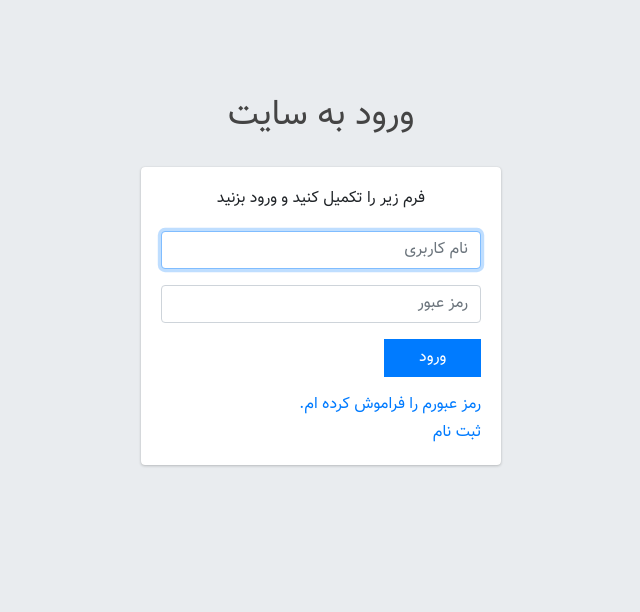
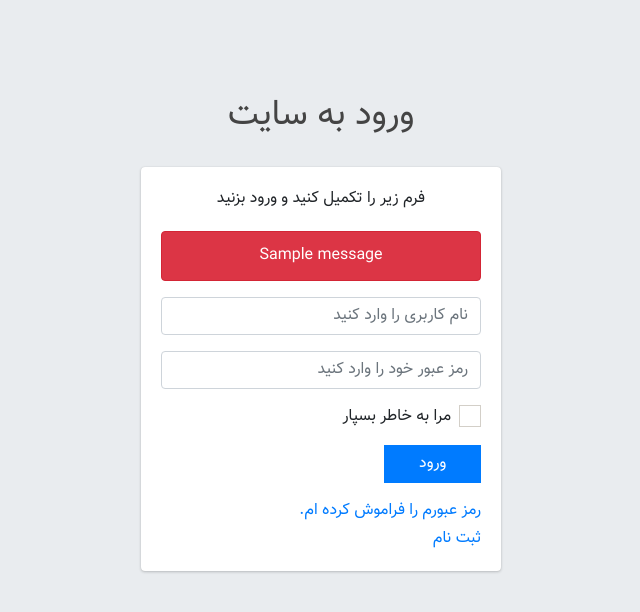
Before and after one commit to Alibehzad79/CarBlog, a Django app: page /accounts/login/ in a window 1280 px wide. Shown: the top 612 px of the page, without its empty margins (319-959 px from the left). Run offline with Django 4.2, Linux system fonts and the light colour scheme; tables that the repository leaves empty hold one stand-in row (values such as "Sample post"); one stand-in notice (Sample message) is shown; some libraries are stand-ins or nearby versions.

Commit message:
customize login page and fix bugs

```diff
--- a/accounts_app/forms.py
+++ b/accounts_app/forms.py
@@ -5,6 +5,24 @@ from accounts_app.models import CustomUser
 from tinymce.widgets import TinyMCE
 from blog_app.models import Category, Tag, Article
 from slider_app.models import Slider
+
+
+class LoginForm(forms.Form):
+    username = forms.CharField(
+        widget=forms.TextInput(attrs={'class': 'form-control d-block', 'placeholder': 'نام کاربری را وارد کنید'}),
+        label='نام کاربری')
+    password = forms.CharField(
+        widget=forms.PasswordInput(attrs={'class': 'form-control', 'placeholder': 'رمز عبور خود را وارد کنید'}),
+        label='رمز عبور')
+    remember_me = forms.BooleanField(widget=forms.CheckboxInput(attrs={'class': 'form-control'}), required=False,
+                                     label='مرا به خاطر بسپار')
+
+    def clean_username(self):
+        username = self.cleaned_data.get('username')
+        if CustomUser.objects.filter(username=username).exists():
+            return username
+        else:
+            raise forms.ValidationError('نام کاربری یا رمز عبور اشتباه است')
 
 
 class CreateNewUserForm(forms.Form):
--- a/accounts_app/templates/dashboard/edit-user-detail.html
+++ b/accounts_app/templates/dashboard/edit-user-detail.html
@@ -467,6 +467,7 @@
 
                                                     <div class="col-sm-10">
                                                         {{ form.my_skill }}
+                                                        <p>{{ form.my_skill.help_text }}</p>
                                                         {% if customuser.skill_set.all %}
                                                             {% for skill in customuser.skill_set.all %}
                                                                 <span class="mt-1">({{ skill.skill }})</span>
--- a/accounts_app/templates/registration/accounts/login.html
+++ b/accounts_app/templates/registration/accounts/login.html
@@ -179,24 +179,28 @@
         <div class="card">
             <div class="card-body login-card-body">
                 <p class="login-box-msg">فرم زیر را تکمیل کنید و ورود بزنید</p>
+                {% for message in messages %}
+                    <p class="alert alert-danger text-center">{{ message }}</p>
+                {% endfor %}
 
                 <form action="{% url 'login' %}" method="post">
                     {% csrf_token %}
                     <div class="input-group mb-3">
-                        <input type="text" class="form-control" id="id_username" name="username" autocomplete="username"
-                               required maxlength="150" autocapitalize="none" autofocus placeholder="نام کاربری">
-                        {% for error in form.username.errors %}
-                            <p class="alert alert-danger mt-1">{{ error }}</p>
-                        {% endfor %}
-
+                        {{ form.username }}
                     </div>
                     <div class="input-group mb-3">
-                        <input type="password" class="form-control" id="id_password" name="password"
-                               autocomplete="current-password" required placeholder="رمز عبور">
-                        {% for error in form.password.errors %}
-                            <p class="alert alert-danger mt-1">{{ error }}</p>
-                        {% endfor %}
+                        {{ form.password }}
                     </div>
+                    {% for error in form.username.errors %}
+                        <p class="alert alert-danger mt-1 text-center">{{ error }}</p>
+                    {% endfor %}
+                    <div class="input-group mb-3">
+                        {{ form.remember_me }}
+                        <span class="mx-2">{{ form.remember_me.label }}</span>
+                    </div>
+                    {% for error in form.remember_me.errors %}
+                        <p class="alert alert-danger mt-1 text-center">{{ error }}</p>
+                    {% endfor %}
                     <div class="row">
                         <!-- /.col -->
                         <div class="col-4">
--- a/accounts_app/urls.py
+++ b/accounts_app/urls.py
@@ -7,7 +7,7 @@ from accounts_app.views import dashboard, UserListView, delete_user_post, AdminL
     article_gallery, gallery_list, remove_gallery, edit_article_gallery, seo_for_article_list, \
     delete_seo_for_article_list, create_seo_for_article_list, edit_seo_for_article_list, post_seo_list, \
     edit_article_seo, create_article_seo, delete_seo, suggestion_post_list, create_suggestion_post, \
-    delete_suggestion_post, comment_list, edit_comment, delete_comment, sliders, edit_slider
+    delete_suggestion_post, comment_list, edit_comment, delete_comment, sliders, edit_slider, login_view
 from django.contrib.auth import views as auth_view
 
 urlpatterns = [
@@ -20,7 +20,7 @@ urlpatterns = [
     path('dashboard/edit-user/<int:user_id>/', edit_user_profile, name='edit-user'),
     path('dashboard/add-remove-admin/<int:user_id>/', add_remove_admin, name='add-remove-admin'),
     path('dashboard/active-deactive-user/<int:user_id>/', active_de_active_user, name='active-deactive-user'),
-    path('login/', auth_view.LoginView.as_view(template_name='registration/accounts/login.html'), name='login'),
+    path('login/', login_view, name='login'),
     path('logout/', auth_view.LogoutView.as_view(template_name='registration/accounts/login.html'), name='logout'),
     path('change-password/<int:user_id>/', change_password_from_admin, name='change-password-from-admin'),
     path('edit-article/<int:post_id>/', edit_post, name='edit-article'),
--- a/accounts_app/views.py
+++ b/accounts_app/views.py
@@ -1,5 +1,8 @@
 import datetime
+import itertools
 
+from django.contrib import messages
+from django.contrib.auth import login, authenticate
 from django.contrib.auth.decorators import login_required
 from django.http import HttpResponse
 from django.shortcuts import render, redirect
@@ -10,7 +13,7 @@ from pyparsing import make_xml_tags
 from accounts_app.forms import CreateNewUserForm, EditUserProfileForm, ChangeUserPasswordForm, \
     EditArticleForm, CategoryEditFrom, CreateCategoryFrom, CreateTagFrom, TagEditFrom, ArticleForm, GalleryForm, \
     EditGalleryForm, CreateSeoArticleListForm, EditSeoArticleListForm, EditArticleSeo, CreateArticleSeo, \
-    SuggestionPostForm, EditCommentForm, SliderForm
+    SuggestionPostForm, EditCommentForm, SliderForm, LoginForm
 from accounts_app.models import CustomUser
 from blog_app.models import Article, Category, Tag, ArticleGallery, SeoArticleList, Seo, SuggestionPost, ArticleComment
 from django.contrib.auth.mixins import PermissionDenied
@@ -18,6 +21,31 @@ from django.forms import inlineformset_factory
 
 from config import settings
 from slider_app.models import Slider
+
+
+def login_view(request):
+    if request.user.is_authenticated:
+        return redirect('dashboard')
+    if request.method == 'POST':
+        form = LoginForm(request.POST or None)
+        if form.is_valid():
+            username = form.cleaned_data.get('username')
+            password = form.cleaned_data.get('password')
+            remember_me = form.cleaned_data.get('remember_me')
+            if not remember_me:
+                request.session.set_expiry(0)
+            user = authenticate(request, username=username, password=password)
+            if user is not None:
+                login(request, user)
+                return redirect('dashboard')
+            else:
+                messages.add_message(request, messages.WARNING, 'نام کاربری یا رمز عبور اشتباه است.')
+    else:
+        form = LoginForm()
+    context = {
+        'form': form,
+    }
+    return render(request, 'registration/accounts/login.html', context)
 
 
 @login_required(login_url='/accounts/login?next=accounts/dashboard/')
@@ -257,11 +285,9 @@ def edit_user_profile(request, **kwargs):
             initials = {
                 'first_name': user.first_name,
                 'last_name': user.last_name,
-                'profile_image': user.photo,
                 'address': user.location,
                 'about_me': user.about_me,
                 'education': user.education,
-                'my_skill': [s for s in skls],
             }
             form = EditUserProfileForm(initial=initials)
         context = {
@@ -962,7 +988,7 @@ def edit_slider(request, **kwargs):
                 if form.is_valid():
                     title = form.cleaned_data.get('title')
                     image = form.cleaned_data.get('image')
-                    if image == '' or image == None:
+                    if image == '' or image is None:
                         image = slider.image
                     url = form.cleaned_data.get('url')
                     status = form.cleaned_data.get('status')
```
